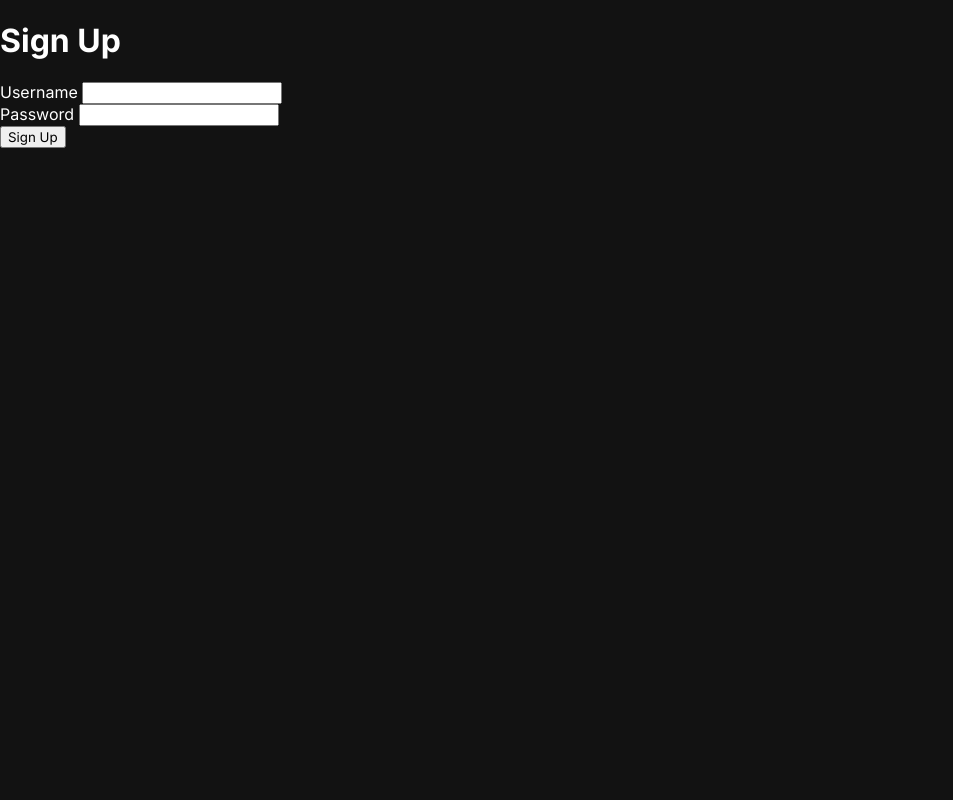
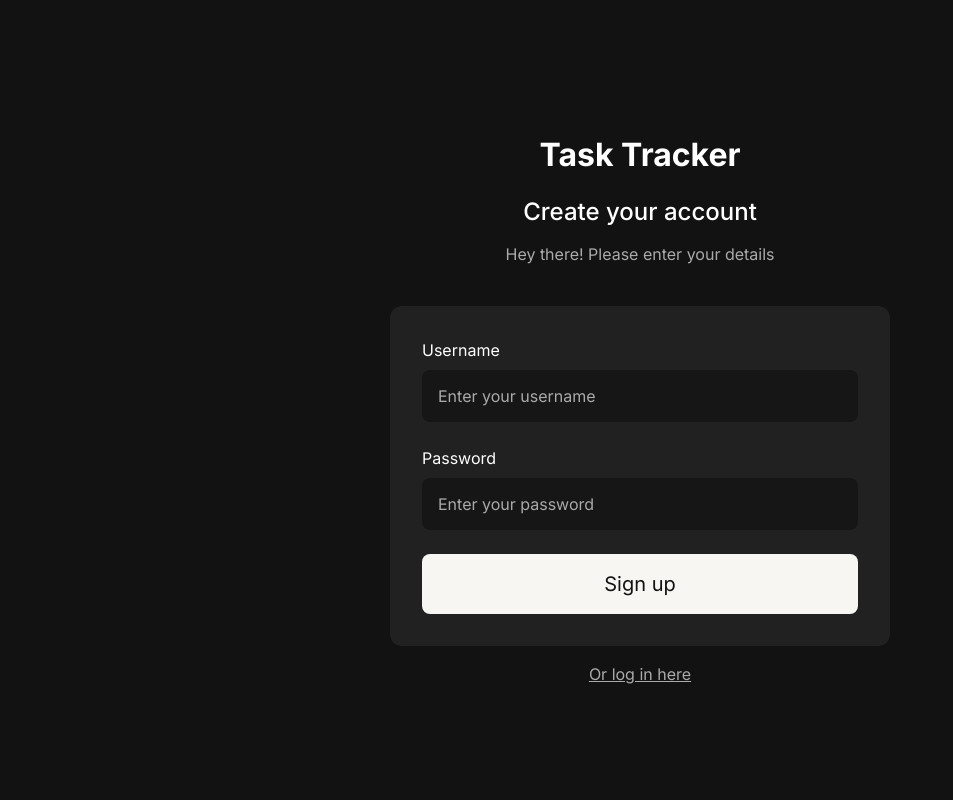
Before and after one commit to caffeinated01/task-tracker, a Flask app: page /signup in a window 1280 px wide. Shown: the whole page, without its empty margins (0-953 px from the left). Run offline with Flask 3, Linux system fonts and the light colour scheme.

Commit message:
style signup page

```diff
--- a/app/static/login.css
+++ b/app/static/login.css
@@ -31,7 +31,7 @@
   border-radius: 12px;
 }
 
-#login-form {
+.account-form {
   display: flex;
   flex-direction: column;
   text-align: left;
@@ -66,7 +66,8 @@
   color: var(--muted-color);
 }
 
-#login-form button {
+.submit-btn {
+  width: 100%;
   background-color: #f7f6f3;
   color: var(--bg-color);
   padding: 16px;
@@ -75,7 +76,7 @@
   cursor: pointer;
 }
 
-.signup-link {
+.redir-link {
   display: block;
   margin-top: 16px;
   color: var(--muted-color);
--- a/app/templates/signup.html
+++ b/app/templates/signup.html
@@ -1,30 +1,62 @@
 {% extends "base.html" %}
 
+{% block css %}
+<link rel="stylesheet" href="{{ url_for('static', filename='login.css') }}" />
+{% endblock %}
+
 {% block content %}
-<h1>Sign Up</h1>
-<form id="signup-form"">
-  <label for="username">Username</label>
-  <input type="text" name="username" id="username" required />
-  <br />
-  <label for="password">Password</label>
-  <input type="password" name="password" id="password" required />
-  <br />
-  <button type="submit">Sign Up</button>
+<div class="login-page-wrapper">
+  <div class="login-container">
+    <!-- placeholder title, will replace later with a logo or smt -->
+    <h1>Task Tracker</h1>
+    <div class="login-header">
+      <p class="title text-xl">Create your account</p>
+      <p class="subtitle text-md" style="color: var(--muted-color)">
+        Hey there! Please enter your details
+      </p>
+    </div>
+    <div class="form-container">
+      <form id="signup-form" class="account-form">
+        <div class="form-group">
+          <label class="text-md" for="username">Username</label>
+          <input
+            type="text"
+            name="username"
+            id="username"
+            placeholder="Enter your username"
+            required
+          />
+        </div>
+        <div class="form-group">
+          <label class="text-md" for="password">Password</label>
+          <input
+            type="password"
+            name="password"
+            id="password"
+            placeholder="Enter your password"
+            required
+          />
+        </div>
+        <button class="submit-btn text-xl" type="submit">Sign up</button>
       </form>
+    </div>
+    <a class="redir-link text-md" href="/login">Or log in here</a>
+  </div>
+</div>
 {% endblock %}
 
 {% block scripts %}
 <script>
-  document
-    .getElementById("signup-form")
-    .addEventListener("submit", async (e) => {
+  const signupForm = document.getElementById("signup-form");
+
+  signupForm.addEventListener("submit", async (e) => {
     e.preventDefault();
 
     const username = document.getElementById("username").value;
     const password = document.getElementById("password").value;
 
     try {
-        const response = await fetch('{{ url_for("auth.signup") }}', {
+      const res = await fetch('{{ url_for("auth.signup") }}', {
         method: "POST",
         headers: {
           "Content-Type": "application/json",
@@ -32,14 +64,15 @@
         body: JSON.stringify({ username, password }),
       });
 
-        if (response.ok) {
+      if (res.ok) {
         window.location.href = '{{ url_for("views.login") }}';
       } else {
-          const data = await response.json();
-          console.error(data.message);
+        const data = await res.json();
+        showNotification(data.message, true);
       }
-      } catch (error) {
-        console.error(error.message);
+    } catch (err) {
+      showNotification("Oops, something went wrong", true);
+      console.error(err);
     }
   });
 </script>
```
Also changed, not shown: app/templates/login.html (+12 -6 lines). Lines whose indentation alone changed are shown as unchanged.
